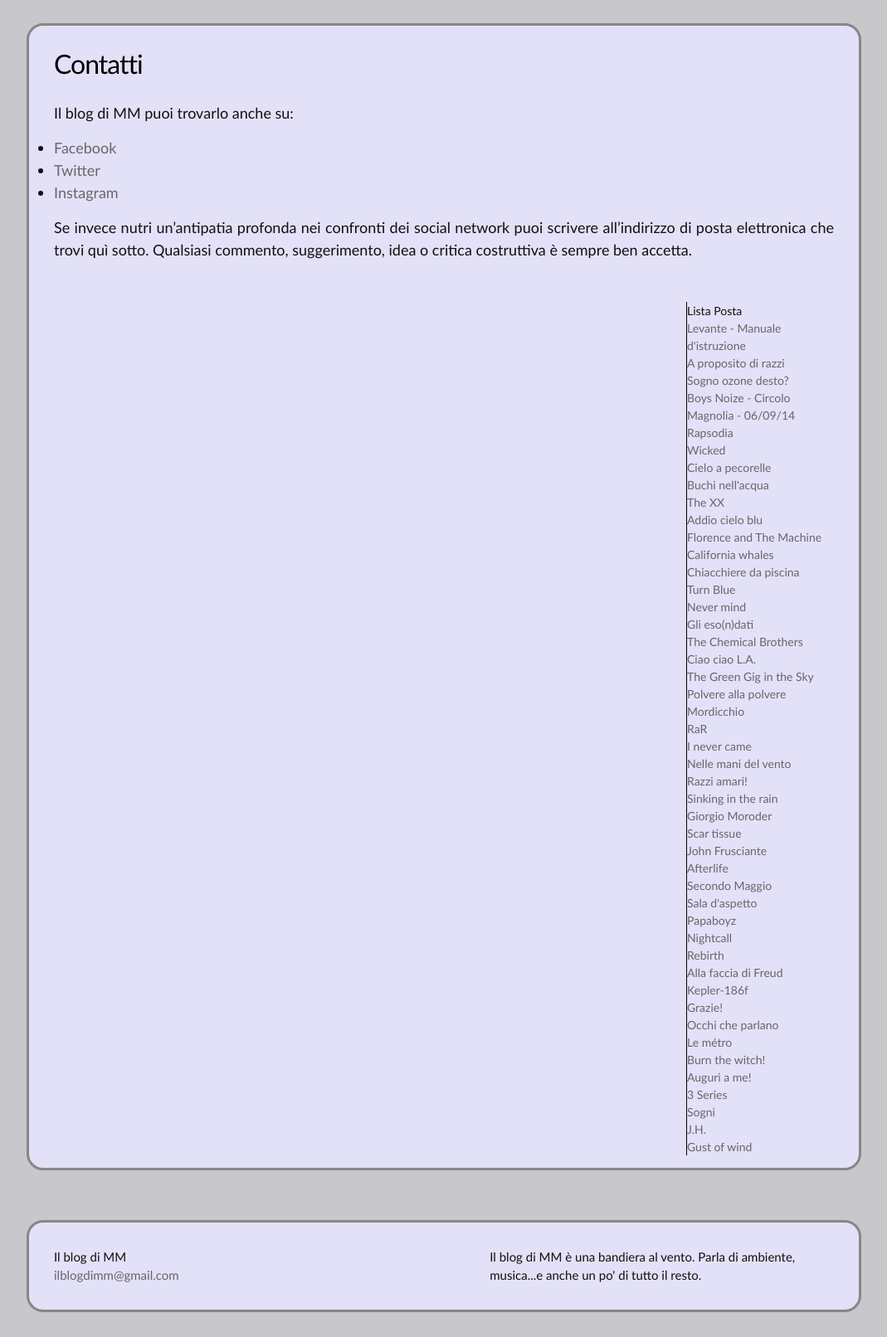
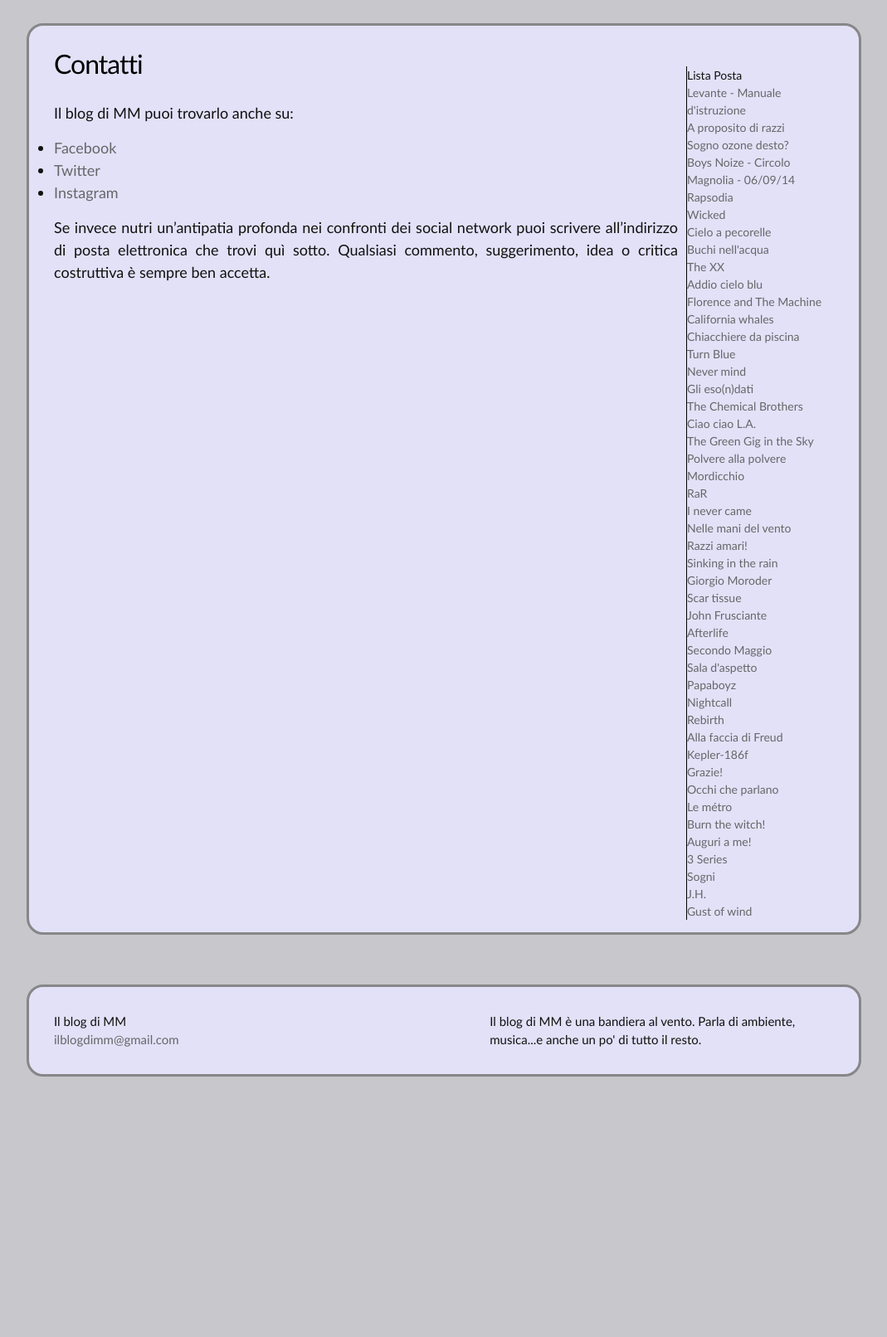
Before and after one commit to ilblogdimm/ilblogdimm, a Jekyll site: the page built from contatti.md, in a window 1280 px wide. Shown: the part 709-2321 px from the top of the page at 83% size, without its empty margins (105-1174 px from the left). Built offline with Jekyll 4.4.1, drawn with Linux system fonts in a browser that asks for light colours; after the commit the page ends 2037 px from its top, so only the background shows below that.

Commit message:
Barra nei post sulla destra

```diff
--- a/_sass/_layout.scss
+++ b/_sass/_layout.scss
@@ -208,6 +208,11 @@ ul {
 /**
  * Posts
  */
+
+.post {
+  width: 80%;
+  float: left;
+}
 .post-header {
   margin-bottom: $spacing-unit;
 }
```
